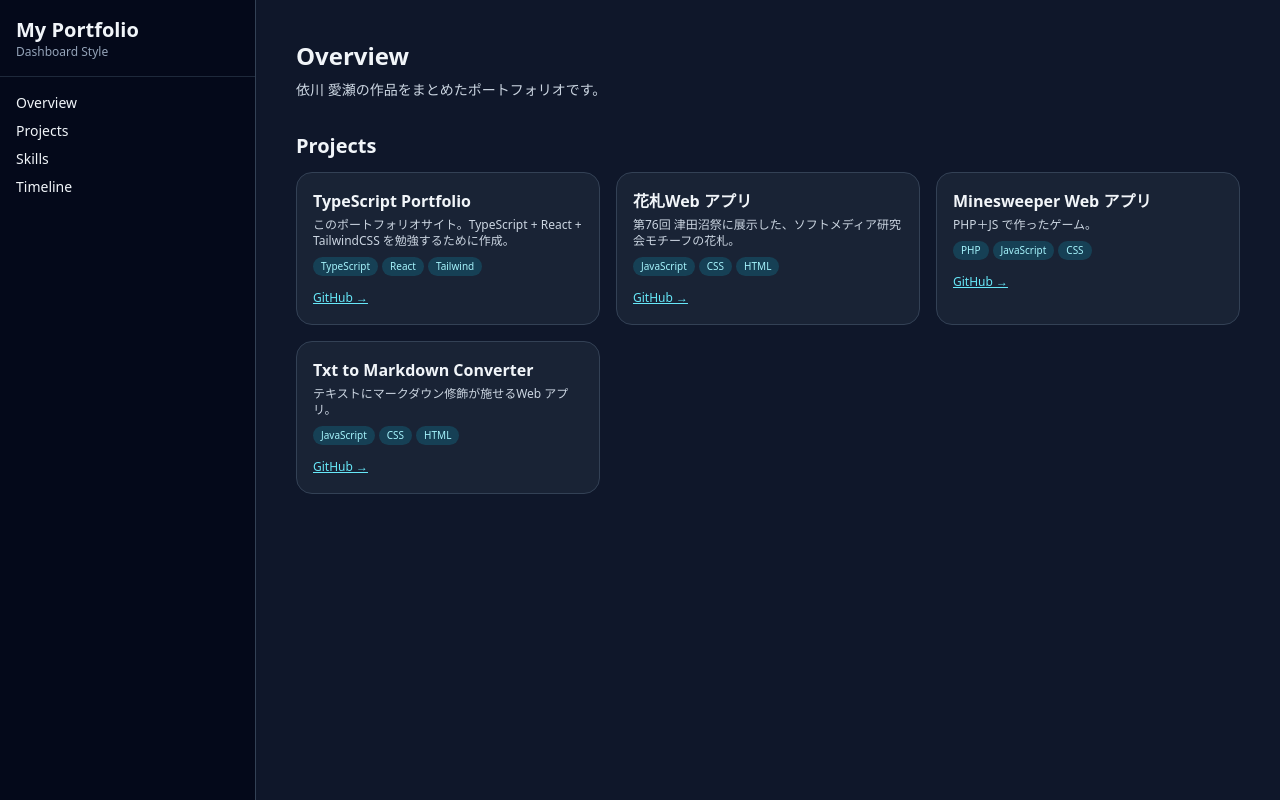
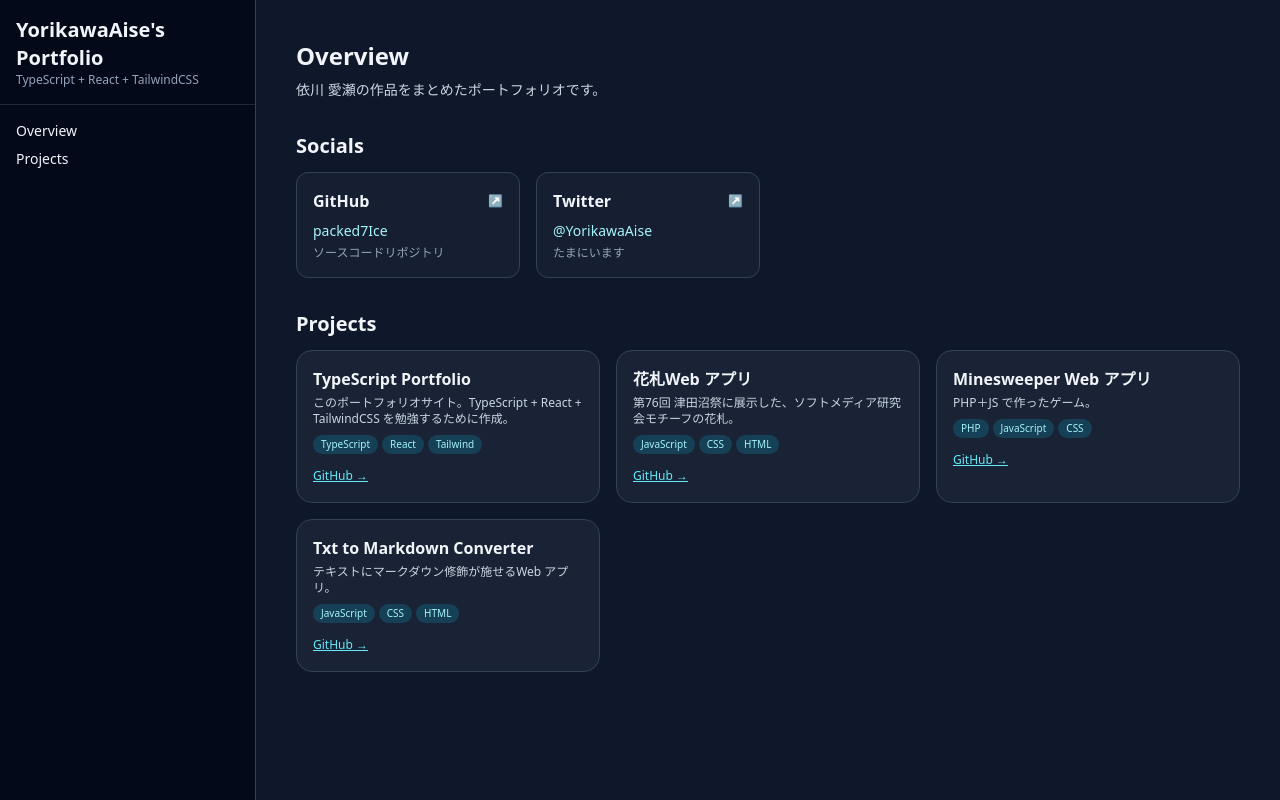
Before and after one commit to packed7Ice/typescript_portfolio, a React (Vite) app: page / in a window 1280 px wide. Built offline with nearby package versions, Linux system fonts and the light colour scheme.

Commit message:
feat: ポートフォリオの初期構造（サイドバー、ソーシャルカード、プロジェクト表示）を実装

```diff
--- a/src/App.tsx
+++ b/src/App.tsx
@@ -1,6 +1,8 @@
 import { Sidebar } from "./components/Sidebar";
 import { ProjectCard } from "./components/ProjectCard";
 import { projects } from "./data/projects";
+import { SocialCard } from "./components/SocialCard";
+import { socials } from "./data/socials";
 
 function App() {
   return (
@@ -13,6 +15,15 @@ function App() {
           <p className="text-sm text-slate-300">
             依川 愛瀬の作品をまとめたポートフォリオです。
           </p>
+        </section>
+
+        <section className="mb-8">
+          <h2 className="mb-3 text-xl font-semibold">Socials</h2>
+          <div className="grid gap-4 grid-cols-2 md:grid-cols-4">
+            {socials.map((s) => (
+              <SocialCard key={s.id} {...s} />
+            ))}
+          </div>
         </section>
 
         <section className="mb-8">
--- a/src/components/Sidebar.tsx
+++ b/src/components/Sidebar.tsx
@@ -1,16 +1,16 @@
 export const Sidebar = () => {
   return (
-    <aside className="hidden md:flex w-64 flex-col border-r border-slate-700 bg-slate-950/80">
+    <aside className="hidden flex-col w-64 border-r md:flex border-slate-700 bg-slate-950/80">
       <div className="p-4 border-b border-slate-800">
-        <h1 className="text-xl font-bold">My Portfolio</h1>
-        <p className="text-xs text-slate-400">Dashboard Style</p>
+        <h1 className="text-xl font-bold">YorikawaAise's Portfolio</h1>
+        <p className="text-xs text-slate-400">TypeScript + React + TailwindCSS</p>
       </div>
 
-      <nav className="p-4 text-sm space-y-2">
+      <nav className="p-4 space-y-2 text-sm">
         <a className="block hover:text-cyan-300">Overview</a>
         <a className="block hover:text-cyan-300">Projects</a>
-        <a className="block hover:text-cyan-300">Skills</a>
-        <a className="block hover:text-cyan-300">Timeline</a>
+        {/* <a className="block hover:text-cyan-300">Skills</a> */}
+        {/* <a className="block hover:text-cyan-300">Timeline</a> */}
       </nav>
     </aside>
   );
--- /dev/null
+++ b/src/components/SocialCard.tsx
@@ -0,0 +1,21 @@
+import type { SocialLink } from "../types/social";
+
+export const SocialCard = ({ platform, url, username, description }: SocialLink) => {
+  return (
+    <a
+      href={url}
+      target="_blank"
+      rel="noopener noreferrer"
+      className="block p-4 rounded-xl border transition border-slate-700 bg-slate-800/50 hover:bg-slate-800 hover:border-cyan-400 group"
+    >
+      <div className="flex justify-between items-center mb-2">
+        <h3 className="font-semibold transition-colors text-slate-100 group-hover:text-cyan-300">
+          {platform}
+        </h3>
+        <span className="text-xs text-slate-500">↗</span>
+      </div>
+      {username && <p className="mb-1 text-sm text-cyan-200">{username}</p>}
+      {description && <p className="text-xs text-slate-400">{description}</p>}
+    </a>
+  );
+};
--- a/src/data/projects.ts
+++ b/src/data/projects.ts
@@ -32,5 +32,5 @@ export const projects: Project[] = [
     techs: ["JavaScript", "CSS", "HTML"],
     githubUrl: "https://github.com/packed7Ice/txttomd",
     status: "wip",
-  }
+  },
 ];
--- /dev/null
+++ b/src/data/socials.ts
@@ -0,0 +1,18 @@
+import type { SocialLink } from "../types/social";
+
+export const socials: SocialLink[] = [
+  {
+    id: "github",
+    platform: "GitHub",
+    url: "https://github.com/packed7Ice",
+    username: "packed7Ice",
+    description: "ソースコードリポジトリ",
+  },
+  {
+    id: "twitter",
+    platform: "Twitter",
+    url: "https://x.com/YorikawaAise",
+    username: "@YorikawaAise",
+    description: "たまにいます",
+  },
+];
--- /dev/null
+++ b/src/types/social.ts
@@ -0,0 +1,7 @@
+export interface SocialLink {
+  id: string;
+  platform: string;
+  url: string;
+  username?: string;
+  description?: string;
+}
```
